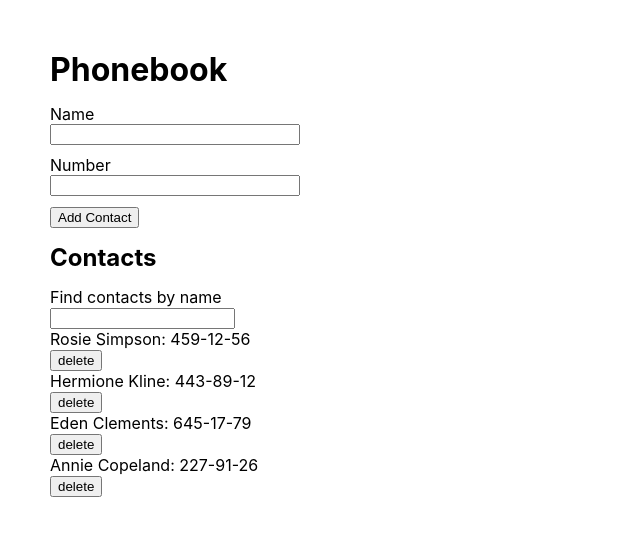
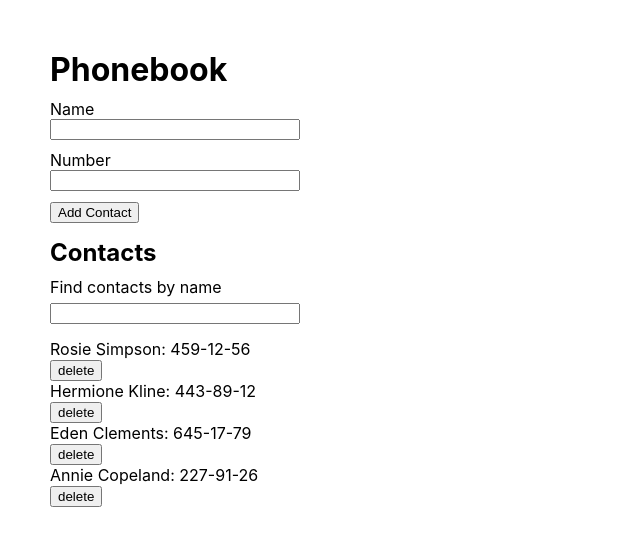
Before and after one commit to lordponchik/react-hw-02-phonebook_ts, a React (Create React App) app: page / in a window 1280 px wide. Shown: the top 546 px of the page, without its empty margins (0-640 px from the left). Built offline with nearby package versions, Linux system fonts and the light colour scheme.

Commit message:
add style for components Filter

```diff
--- a/src/App.module.css
+++ b/src/App.module.css
@@ -19,5 +19,5 @@ ul {
   margin-left: 50px;
 }
 .title {
-  margin-bottom: 15px;
+  margin-bottom: 10px;
 }
--- /dev/null
+++ b/src/components/Filter/Filter.module.css
@@ -0,0 +1,11 @@
+.filter {
+  margin-bottom: 15px;
+}
+
+.title {
+  margin-bottom: 5px;
+}
+.input {
+  width: 250px;
+  box-sizing: border-box;
+}
--- a/src/components/Filter/Filter.tsx
+++ b/src/components/Filter/Filter.tsx
@@ -1,3 +1,5 @@
+import style from './Filter.module.css';
+
 interface Props {
   filter: string;
   handleFilter(evt: React.ChangeEvent<HTMLInputElement>): void;
@@ -5,9 +7,9 @@ interface Props {
 
 const Filter = ({ filter, handleFilter }: Props) => {
   return (
-    <div>
-      <p>Find contacts by name</p>
-      <input type="text" onChange={handleFilter} value={filter} />
+    <div className={style.filter}>
+      <p className={style.title}>Find contacts by name</p>
+      <input className={style.input} type="text" onChange={handleFilter} value={filter} />
     </div>
   );
 };
```
